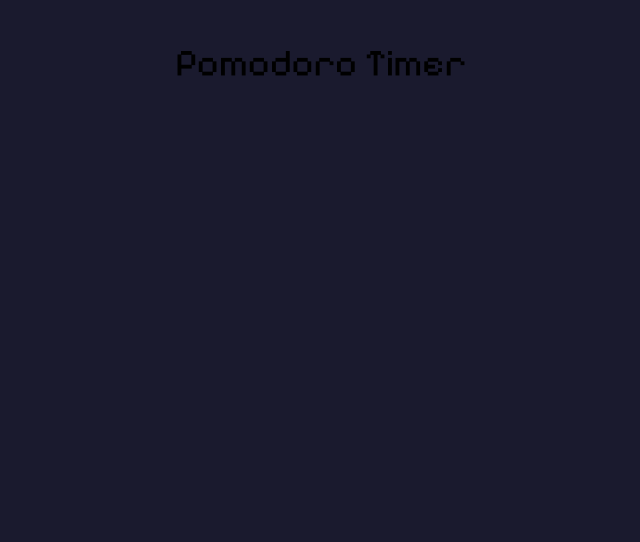
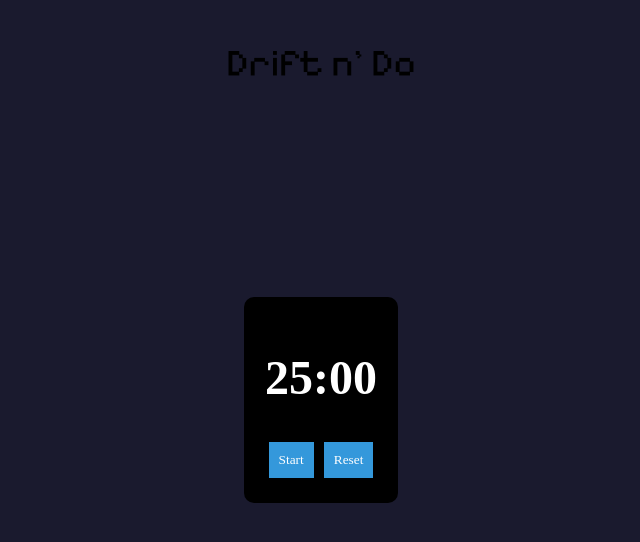
Before and after one commit to nayana266/ocean-pomodoro, a React (Create React App) app: page / in a window 1280 px wide. Shown: the top 542 px of the page, without its empty margins (319-959 px from the left). Built offline with nearby package versions, Linux system fonts and the light colour scheme.

Commit message:
Your commit message describing the changes

```diff
--- a/src/App.js
+++ b/src/App.js
@@ -9,17 +9,14 @@ import Timer from "./Timer";
 import './App.css';
 
 function App() {
-   return (
-       <div className="App">
 
-           <Label />
-       </div>
-   );
   return (
     <div className="App">
-      <h1>Pixel Pomodoro</h1>
-      <Timer />
-    </div>
+
+            <Label />
+            <Timer />
+        </div>
+
   );
 }
 
--- a/src/Label.js
+++ b/src/Label.js
@@ -5,7 +5,7 @@ import "./style.css";  // Ensure this is pointing to the correct CSS file
 export const Label = () => {
     return (
         <div className="label">
-            <div className="text-wrapper">Pomodoro Timer</div>
+            <div className="text-wrapper">Drift n' Do</div>
         </div>
     );
 };
```
